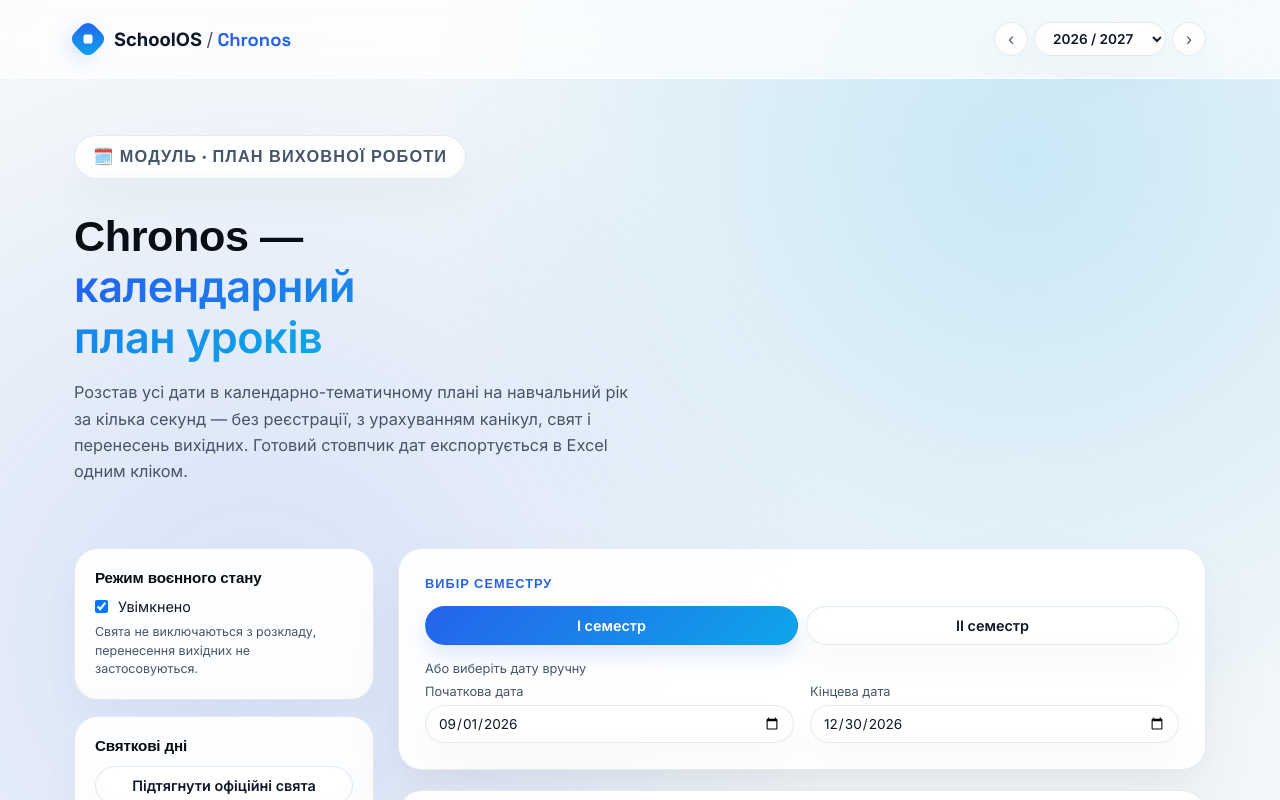
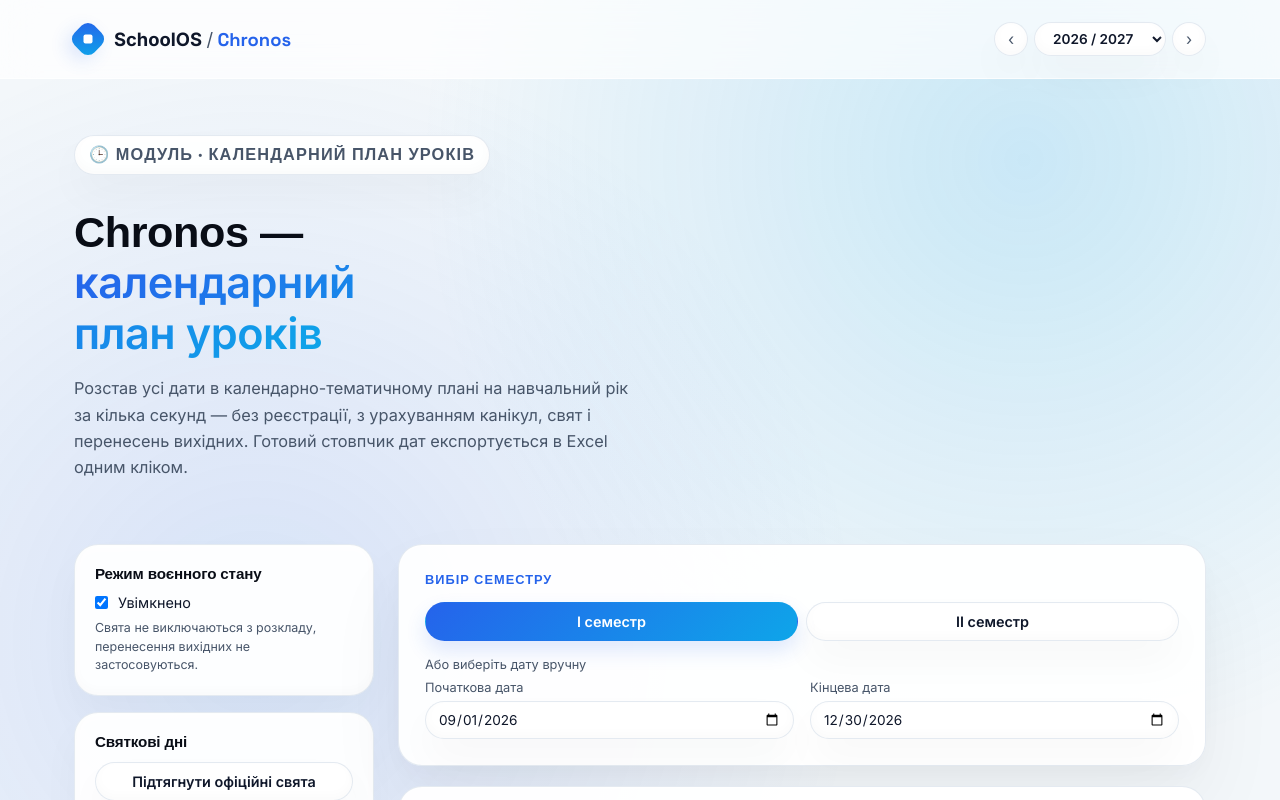
Before and after one commit to schoolosua/schoolosua.github.io, a React (Vite) app in the folder chronos/: page / in a window 1280 px wide. Shown: the top 800 px of the page. Built offline with nearby package versions, Linux system fonts and the light colour scheme; a web font is replaced by a local one.

Commit message:
chronos: badge — clock icon, calculator-plan wording, smaller pill

```diff
--- a/chronos/src/App.tsx
+++ b/chronos/src/App.tsx
@@ -229,7 +229,7 @@ function App() {
       </header>
 
       <div className="hero-section">
-        <p className="hero-badge">🗓️ Модуль · План виховної роботи</p>
+        <p className="hero-badge">🕒 Модуль · Календарний план уроків</p>
         <h1>
           Chronos — <span>календарний план уроків</span>
         </h1>
--- a/chronos/src/styles.css
+++ b/chronos/src/styles.css
@@ -186,10 +186,10 @@ a { text-decoration: none; color: inherit; }
   gap: 8px;
   background: var(--glass-bg);
   border: 1px solid var(--card-border-flat);
-  padding: 8px 18px;
+  padding: 6px 14px;
   border-radius: 999px;
   font-family: 'Space Grotesk', sans-serif;
-  font-size: 0.78rem;
+  font-size: 0.68rem;
   font-weight: 600;
   line-height: 1;
   text-transform: uppercase;
```
